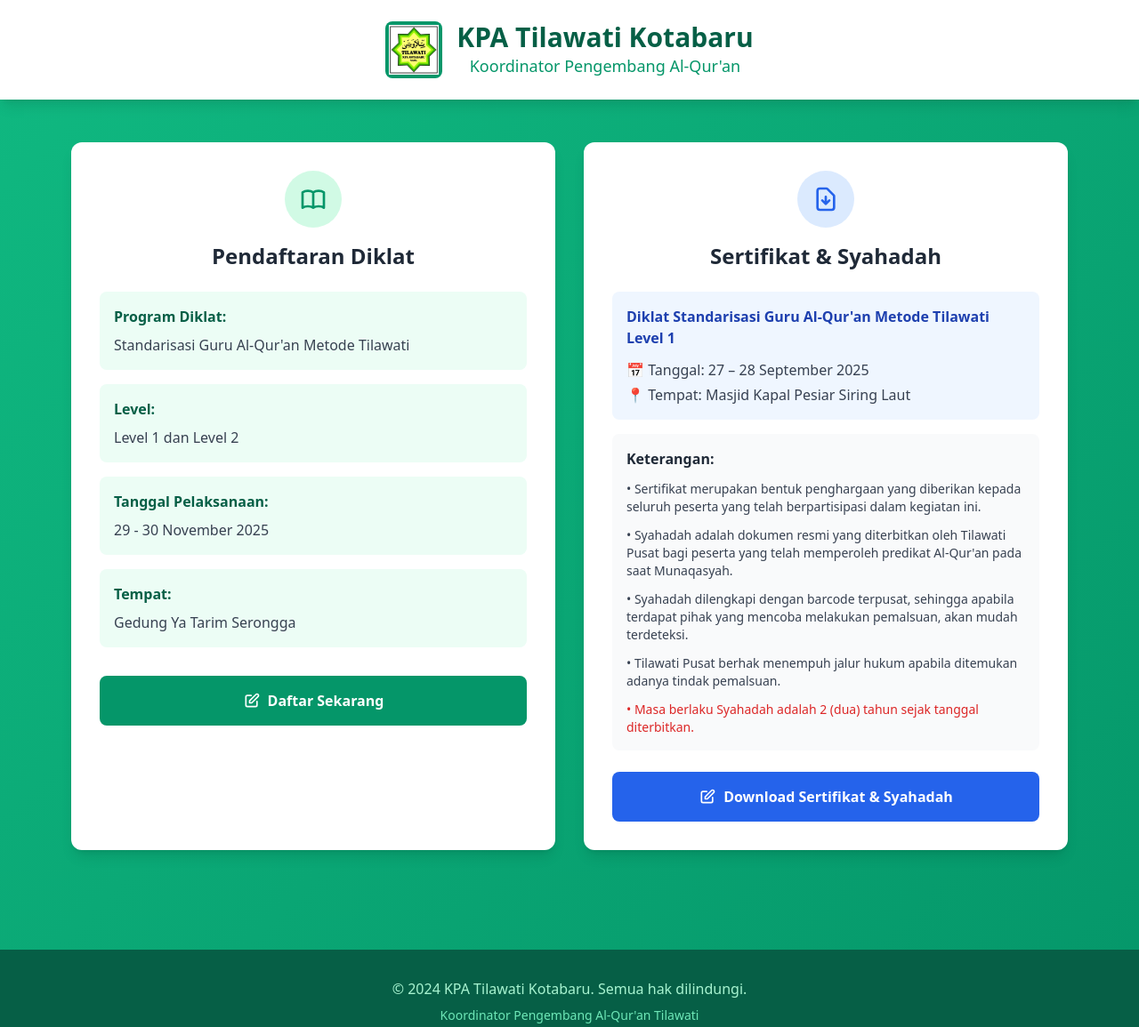
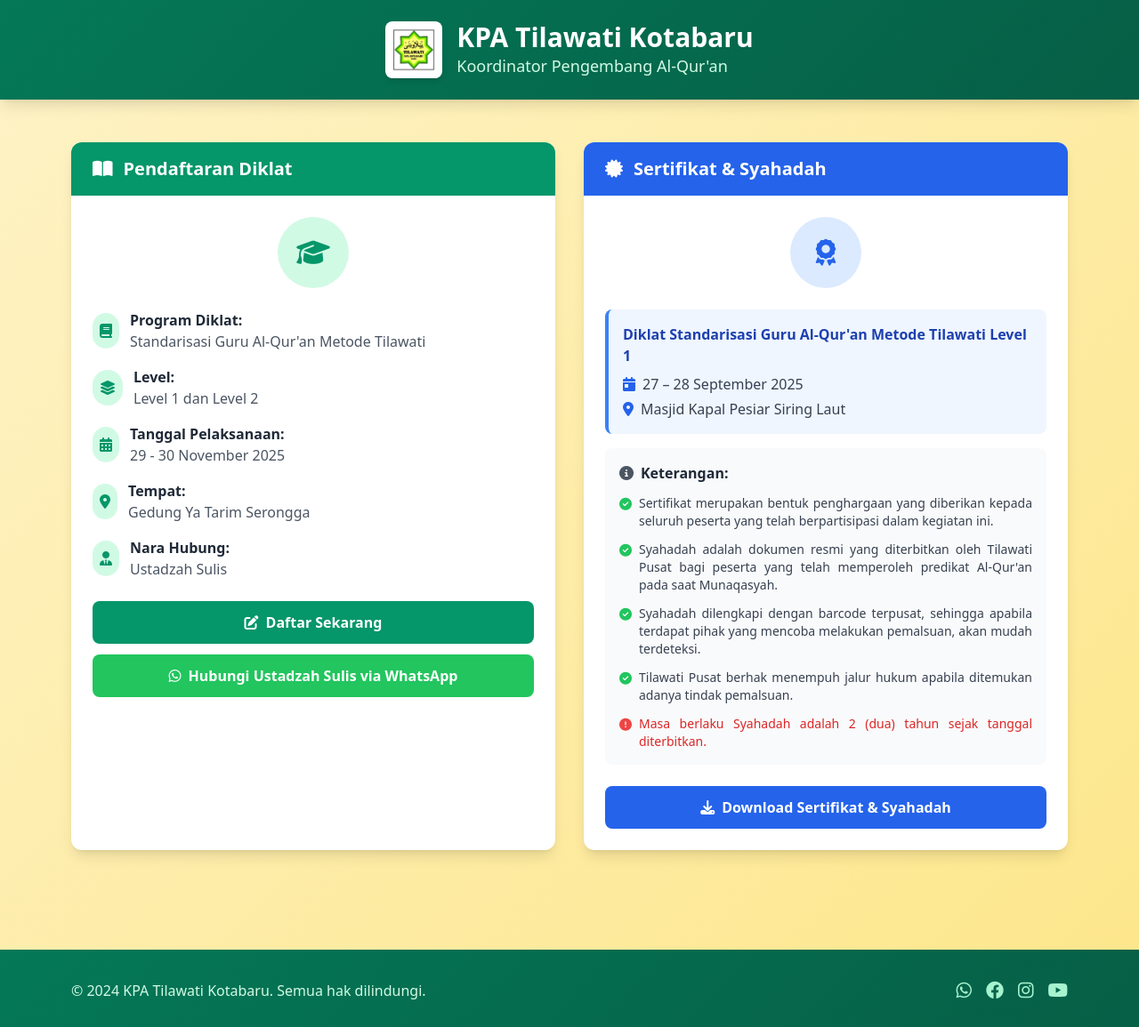
Before and after one commit to juniwardani/diklat, a plain HTML site: page index.html in a window 1280 px wide. Shown: the top 1155 px of the page at 89% size. Drawn offline with nearby package versions, Linux system fonts and the light colour scheme.

Commit message:
Update index.html

```diff
--- a/index.html
+++ b/index.html
@@ -5,12 +5,16 @@
     <meta name="viewport" content="width=device-width, initial-scale=1.0">
     <title>KPA Tilawati Kotabaru</title>
     <script src="https://cdn.tailwindcss.com"></script>
+    <link rel="stylesheet" href="https://cdnjs.cloudflare.com/ajax/libs/font-awesome/6.4.0/css/all.min.css">
     <style>
         body {
             box-sizing: border-box;
         }
-        .gradient-bg {
-            background: linear-gradient(135deg, #10b981 0%, #059669 100%);
+        .yellow-bg {
+            background: linear-gradient(135deg, #fef3c7 0%, #fde68a 100%);
+        }
+        .header-footer {
+            background: linear-gradient(135deg, #047857 0%, #065f46 100%);
         }
         .card-hover {
             transition: all 0.3s ease;
@@ -19,21 +23,51 @@
             transform: translateY(-5px);
             box-shadow: 0 20px 25px -5px rgba(0, 0, 0, 0.1), 0 10px 10px -5px rgba(0, 0, 0, 0.04);
         }
+        .icon-feature {
+            transition: all 0.3s ease;
+        }
+        .card-hover:hover .icon-feature {
+            transform: scale(1.1);
+        }
+        .btn-primary {
+            transition: all 0.3s ease;
+        }
+        .btn-primary:hover {
+            transform: translateY(-2px);
+        }
+        @keyframes fadeIn {
+            from { opacity: 0; transform: translateY(20px); }
+            to { opacity: 1; transform: translateY(0); }
+        }
+        .fade-in {
+            animation: fadeIn 0.8s ease-out;
+        }
+        .justify-text {
+            text-align: justify;
+        }
+        .wa-btn {
+            transition: all 0.3s ease;
+        }
+        .wa-btn:hover {
+            transform: scale(1.05);
+        }
     </style>
 </head>
-<body class="min-h-screen gradient-bg">
+<body class="min-h-screen yellow-bg">
     <!-- Header -->
-    <header class="bg-white shadow-lg">
+    <header class="header-footer shadow-lg sticky top-0 z-50">
         <div class="max-w-6xl mx-auto px-4 py-6">
-            <div class="flex items-center justify-center space-x-4">
-                <!-- Logo -->
-                <div class="w-16 h-16 bg-emerald-600 flex items-center justify-center overflow-hidden rounded-lg">
-                    <img src="img/logo2.jpg" alt="Logo" class="w-14 h-14 object-contain" />
-                </div>
+            <div class="flex flex-col md:flex-row items-center justify-center">
+                <div class="flex items-center space-x-4">
+                    <!-- Logo -->
+                    <div class="w-16 h-16 bg-white flex items-center justify-center overflow-hidden rounded-lg shadow-md">
+                                           <img src="img/logo2.jpg" alt="Logo 2" class="w-12 h-12 object-contain" />
+                    </div>
 
-                <div class="text-center">
-                    <h1 class="text-3xl font-bold text-emerald-800">KPA Tilawati Kotabaru</h1>
-                    <p class="text-emerald-600 text-lg">Koordinator Pengembang Al-Qur'an</p>
+                    <div class="text-center md:text-left">
+                        <h1 class="text-2xl md:text-3xl font-bold text-white">KPA Tilawati Kotabaru</h1>
+                        <p class="text-emerald-100 text-sm md:text-lg">Koordinator Pengembang Al-Qur'an</p>
+                    </div>
                 </div>
             </div>
         </div>
@@ -43,97 +77,183 @@
     <main class="max-w-6xl mx-auto px-4 py-12">
         <div class="grid md:grid-cols-2 gap-8">
             <!-- Card 1: Pendaftaran Diklat -->
-            <div class="bg-white rounded-xl shadow-lg p-8 card-hover">
-                <div class="text-center mb-6">
-                    <div class="w-16 h-16 bg-emerald-100 rounded-full flex items-center justify-center mx-auto mb-4">
-                        <svg class="w-8 h-8 text-emerald-600" fill="none" stroke="currentColor" viewBox="0 0 24 24">
-                            <path stroke-linecap="round" stroke-linejoin="round" stroke-width="2" d="M12 6.253v13m0-13C10.832 5.477 9.246 5 7.5 5S4.168 5.477 3 6.253v13C4.168 18.477 5.754 18 7.5 18s3.332.477 4.5 1.253m0-13C13.168 5.477 14.754 5 16.5 5c1.746 0 3.332.477 4.5 1.253v13C20.168 18.477 18.582 18 16.5 18c-1.746 0-3.332.477-4.5 1.253"/>
-                        </svg>
-                    </div>
-                    <h2 class="text-2xl font-bold text-gray-800 mb-4">Pendaftaran Diklat</h2>
+            <div class="bg-white rounded-xl shadow-lg overflow-hidden card-hover fade-in">
+                <div class="bg-emerald-600 py-4 px-6">
+                    <h2 class="text-xl font-bold text-white flex items-center">
+                        <i class="fas fa-book-open mr-3"></i>
+                        Pendaftaran Diklat
+                    </h2>
                 </div>
 
-                <div class="space-y-4 mb-8">
-                    <div class="bg-emerald-50 p-4 rounded-lg">
-                        <h3 class="font-semibold text-emerald-800 mb-2">Program Diklat:</h3>
-                        <p class="text-gray-700">Standarisasi Guru Al-Qur'an Metode Tilawati</p>
+                <div class="p-6">
+                    <div class="flex justify-center mb-6">
+                        <div class="w-20 h-20 bg-emerald-100 rounded-full flex items-center justify-center icon-feature">
+                            <i class="fas fa-graduation-cap text-3xl text-emerald-600"></i>
+                        </div>
                     </div>
 
-                    <div class="bg-emerald-50 p-4 rounded-lg">
-                        <h3 class="font-semibold text-emerald-800 mb-2">Level:</h3>
-                        <p class="text-gray-700">Level 1 dan Level 2</p>
+                    <div class="space-y-4 mb-6">
+                        <div class="flex items-start">
+                            <div class="bg-emerald-100 p-2 rounded-full mr-3 mt-1">
+                                <i class="fas fa-book text-emerald-600"></i>
+                            </div>
+                            <div>
+                                <h3 class="font-semibold text-gray-800">Program Diklat:</h3>
+                                <p class="text-gray-600 justify-text">Standarisasi Guru Al-Qur'an Metode Tilawati</p>
+                            </div>
+                        </div>
+
+                        <div class="flex items-start">
+                            <div class="bg-emerald-100 p-2 rounded-full mr-3 mt-1">
+                                <i class="fas fa-layer-group text-emerald-600"></i>
+                            </div>
+                            <div>
+                                <h3 class="font-semibold text-gray-800">Level:</h3>
+                                <p class="text-gray-600 justify-text">Level 1 dan Level 2</p>
+                            </div>
+                        </div>
+
+                        <div class="flex items-start">
+                            <div class="bg-emerald-100 p-2 rounded-full mr-3 mt-1">
+                                <i class="fas fa-calendar-alt text-emerald-600"></i>
+                            </div>
+                            <div>
+                                <h3 class="font-semibold text-gray-800">Tanggal Pelaksanaan:</h3>
+                                <p class="text-gray-600 font-medium justify-text">29 - 30 November 2025</p>
+                            </div>
+                        </div>
+
+                        <div class="flex items-start">
+                            <div class="bg-emerald-100 p-2 rounded-full mr-3 mt-1">
+                                <i class="fas fa-map-marker-alt text-emerald-600"></i>
+                            </div>
+                            <div>
+                                <h3 class="font-semibold text-gray-800">Tempat:</h3>
+                                <p class="text-gray-600 justify-text">Gedung Ya Tarim Serongga</p>
+                            </div>
+                        </div>
+
+                        <div class="flex items-start">
+                            <div class="bg-emerald-100 p-2 rounded-full mr-3 mt-1">
+                                <i class="fas fa-user-tie text-emerald-600"></i>
+                            </div>
+                            <div>
+                                <h3 class="font-semibold text-gray-800">Nara Hubung:</h3>
+                                <p class="text-gray-600 justify-text">Ustadzah Sulis</p>
+                            </div>
+                        </div>
                     </div>
 
-                    <div class="bg-emerald-50 p-4 rounded-lg">
-                        <h3 class="font-semibold text-emerald-800 mb-2">Tanggal Pelaksanaan:</h3>
-                        <p class="text-gray-700 font-medium">29 - 30 November 2025</p>
-                    </div>
+                    <div class="space-y-3">
+                        <a href="pendaftaran.html" class="w-full bg-emerald-600 hover:bg-emerald-700 text-white font-semibold py-3 px-6 rounded-lg transition duration-300 btn-primary flex items-center justify-center">
+                            <i class="fas fa-edit mr-2"></i>
+                            Daftar Sekarang
+                        </a>
 
-                    <div class="bg-emerald-50 p-4 rounded-lg">
-                        <h3 class="font-semibold text-emerald-800 mb-2">Tempat:</h3>
-                        <p class="text-gray-700">Gedung Ya Tarim Serongga</p>
+                        <a href="https://wa.me/628114871981?text=Assalamualaikum%20Ustadzah%20Sulis,%20saya%20mau%20bertanya%20tentang%20diklat%20Tilawati" target="_blank" class="w-full bg-green-500 hover:bg-green-600 text-white font-semibold py-3 px-6 rounded-lg transition duration-300 wa-btn flex items-center justify-center">
+                            <i class="fab fa-whatsapp mr-2"></i>
+                            Hubungi Ustadzah Sulis via WhatsApp
+                        </a>
                     </div>
                 </div>
-
-                <a href="pendaftaran.html" class="w-full bg-emerald-600 hover:bg-emerald-700 text-white font-semibold py-4 px-6 rounded-lg transition duration-300 transform hover:scale-105 flex items-center justify-center">
-                    <svg class="w-5 h-5 inline-block mr-2" fill="none" stroke="currentColor" viewBox="0 0 24 24">
-                        <path stroke-linecap="round" stroke-linejoin="round" stroke-width="2" d="M11 5H6a2 2 0 00-2 2v11a2 2 0 002 2h11a2 2 0 002-2v-5m-1.414-9.414a2 2 0 112.828 2.828L11.828 15H9v-2.828l8.586-8.586z"/>
-                    </svg>
-                    Daftar Sekarang
-                </a>
-
             </div>
 
             <!-- Card 2: Download Sertifikat -->
-            <div class="bg-white rounded-xl shadow-lg p-8 card-hover">
-                <div class="text-center mb-6">
-                    <div class="w-16 h-16 bg-blue-100 rounded-full flex items-center justify-center mx-auto mb-4">
-                        <svg class="w-8 h-8 text-blue-600" fill="none" stroke="currentColor" viewBox="0 0 24 24">
-                            <path stroke-linecap="round" stroke-linejoin="round" stroke-width="2" d="M12 10v6m0 0l-3-3m3 3l3-3m2 8H7a2 2 0 01-2-2V5a2 2 0 012-2h5.586a1 1 0 01.707.293l5.414 5.414a1 1 0 01.293.707V19a2 2 0 01-2 2z"/>
-                        </svg>
-                    </div>
-                    <h2 class="text-2xl font-bold text-gray-800 mb-4">Sertifikat & Syahadah</h2>
+            <div class="bg-white rounded-xl shadow-lg overflow-hidden card-hover fade-in" style="animation-delay: 0.2s;">
+                <div class="bg-blue-600 py-4 px-6">
+                    <h2 class="text-xl font-bold text-white flex items-center">
+                        <i class="fas fa-certificate mr-3"></i>
+                        Sertifikat & Syahadah
+                    </h2>
                 </div>
 
-                <div class="space-y-4 mb-6">
-                    <div class="bg-blue-50 p-4 rounded-lg">
-                        <h3 class="font-semibold text-blue-800 mb-3">Diklat Standarisasi Guru Al-Qur'an Metode Tilawati Level 1</h3>
-                        <p class="text-gray-700 mb-1">📅 Tanggal: 27 – 28 September 2025</p>
-                        <p class="text-gray-700">📍 Tempat: Masjid Kapal Pesiar Siring Laut</p>
+                <div class="p-6">
+                    <div class="flex justify-center mb-6">
+                        <div class="w-20 h-20 bg-blue-100 rounded-full flex items-center justify-center icon-feature">
+                            <i class="fas fa-award text-3xl text-blue-600"></i>
+                        </div>
                     </div>
 
-                    <div class="bg-gray-50 p-4 rounded-lg">
-                        <h4 class="font-semibold text-gray-800 mb-3">Keterangan:</h4>
-                        <div class="space-y-3 text-sm text-gray-700">
-                            <p>• Sertifikat merupakan bentuk penghargaan yang diberikan kepada seluruh peserta yang telah berpartisipasi dalam kegiatan ini.</p>
+                    <div class="space-y-4 mb-6">
+                        <div class="bg-blue-50 p-4 rounded-lg border-l-4 border-blue-500">
+                            <h3 class="font-semibold text-blue-800 mb-2">Diklat Standarisasi Guru Al-Qur'an Metode Tilawati Level 1</h3>
+                            <div class="flex items-center text-gray-700 mb-1">
+                                <i class="fas fa-calendar-day mr-2 text-blue-600"></i>
+                                <span>27 – 28 September 2025</span>
+                            </div>
+                            <div class="flex items-center text-gray-700">
+                                <i class="fas fa-location-dot mr-2 text-blue-600"></i>
+                                <span>Masjid Kapal Pesiar Siring Laut</span>
+                            </div>
+                        </div>
 
-                            <p>• Syahadah adalah dokumen resmi yang diterbitkan oleh Tilawati Pusat bagi peserta yang telah memperoleh predikat Al-Qur'an pada saat Munaqasyah.</p>
+                        <div class="bg-gray-50 p-4 rounded-lg">
+                            <h4 class="font-semibold text-gray-800 mb-3 flex items-center">
+                                <i class="fas fa-info-circle mr-2 text-gray-600"></i>
+                                Keterangan:
+                            </h4>
+                            <div class="space-y-3 text-sm text-gray-700">
+                                <div class="flex">
+                                    <i class="fas fa-check-circle text-green-500 mt-1 mr-2"></i>
+                                    <p class="justify-text">Sertifikat merupakan bentuk penghargaan yang diberikan kepada seluruh peserta yang telah berpartisipasi dalam kegiatan ini.</p>
+                                </div>
 
-                            <p>• Syahadah dilengkapi dengan barcode terpusat, sehingga apabila terdapat pihak yang mencoba melakukan pemalsuan, akan mudah terdeteksi.</p>
+                                <div class="flex">
+                                    <i class="fas fa-check-circle text-green-500 mt-1 mr-2"></i>
+                                    <p class="justify-text">Syahadah adalah dokumen resmi yang diterbitkan oleh Tilawati Pusat bagi peserta yang telah memperoleh predikat Al-Qur'an pada saat Munaqasyah.</p>
+                                </div>
 
-                            <p>• Tilawati Pusat berhak menempuh jalur hukum apabila ditemukan adanya tindak pemalsuan.</p>
+                                <div class="flex">
+                                    <i class="fas fa-check-circle text-green-500 mt-1 mr-2"></i>
+                                    <p class="justify-text">Syahadah dilengkapi dengan barcode terpusat, sehingga apabila terdapat pihak yang mencoba melakukan pemalsuan, akan mudah terdeteksi.</p>
+                                </div>
 
-                            <p class="font-medium text-red-600">• Masa berlaku Syahadah adalah 2 (dua) tahun sejak tanggal diterbitkan.</p>
+                                <div class="flex">
+                                    <i class="fas fa-check-circle text-green-500 mt-1 mr-2"></i>
+                                    <p class="justify-text">Tilawati Pusat berhak menempuh jalur hukum apabila ditemukan adanya tindak pemalsuan.</p>
+                                </div>
+
+                                <div class="flex">
+                                    <i class="fas fa-exclamation-circle text-red-500 mt-1 mr-2"></i>
+                                    <p class="font-medium text-red-600 justify-text">Masa berlaku Syahadah adalah 2 (dua) tahun sejak tanggal diterbitkan.</p>
+                                </div>
+                            </div>
                         </div>
                     </div>
+
+                    <a href="syahadah.html" class="w-full bg-blue-600 hover:bg-blue-700 text-white font-semibold py-3 px-6 rounded-lg transition duration-300 btn-primary flex items-center justify-center">
+                        <i class="fas fa-download mr-2"></i>
+                        Download Sertifikat & Syahadah
+                    </a>
                 </div>
-
-                <a href="syahadah.html" class="w-full bg-blue-600 hover:bg-blue-700 text-white font-semibold py-4 px-6 rounded-lg transition duration-300 transform hover:scale-105 flex items-center justify-center">
-                    <svg class="w-5 h-5 inline-block mr-2" fill="none" stroke="currentColor" viewBox="0 0 24 24">
-                        <path stroke-linecap="round" stroke-linejoin="round" stroke-width="2" d="M11 5H6a2 2 0 00-2 2v11a2 2 0 002 2h11a2 2 0 002-2v-5m-1.414-9.414a2 2 0 112.828 2.828L11.828 15H9v-2.828l8.586-8.586z"/>
-                    </svg>
-                    Download Sertifikat & Syahadah
-                </a>
-
             </div>
         </div>
     </main>
 
     <!-- Footer -->
-    <footer class="bg-emerald-800 text-white py-8 mt-16">
-        <div class="max-w-6xl mx-auto px-4 text-center">
-            <p class="text-emerald-200">&copy; 2024 KPA Tilawati Kotabaru. Semua hak dilindungi.</p>
-            <p class="text-emerald-300 text-sm mt-2">Koordinator Pengembang Al-Qur'an Tilawati</p>
+    <footer class="header-footer text-white py-8 mt-16">
+        <div class="max-w-6xl mx-auto px-4">
+            <div class="flex flex-col md:flex-row justify-between items-center">
+                <div class="mb-4 md:mb-0">
+                    <p class="text-emerald-100">&copy; 2024 KPA Tilawati Kotabaru. Semua hak dilindungi.</p>
+                </div>
+
+                <div class="flex space-x-4">
+                    <a href="#" class="text-emerald-200 hover:text-white transition-colors">
+                        <i class="fab fa-whatsapp text-xl"></i>
+                    </a>
+                    <a href="#" class="text-emerald-200 hover:text-white transition-colors">
+                        <i class="fab fa-facebook text-xl"></i>
+                    </a>
+                    <a href="#" class="text-emerald-200 hover:text-white transition-colors">
+                        <i class="fab fa-instagram text-xl"></i>
+                    </a>
+                    <a href="#" class="text-emerald-200 hover:text-white transition-colors">
+                        <i class="fab fa-youtube text-xl"></i>
+                    </a>
+                </div>
+            </div>
         </div>
     </footer>
+</body>
 </html>
```
